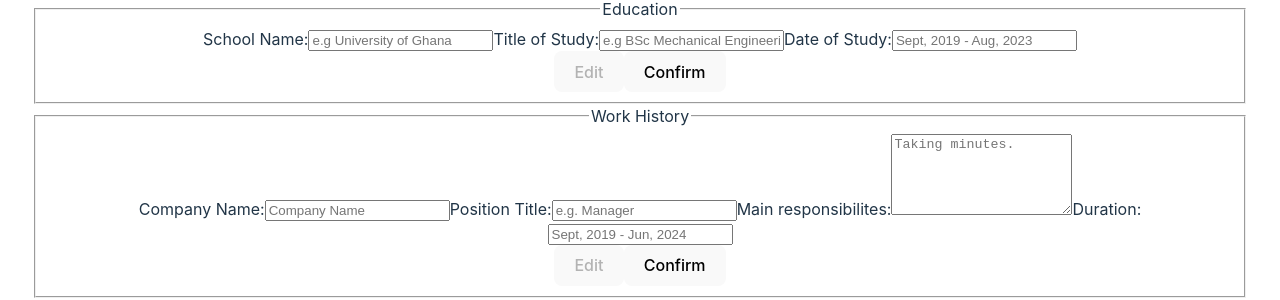
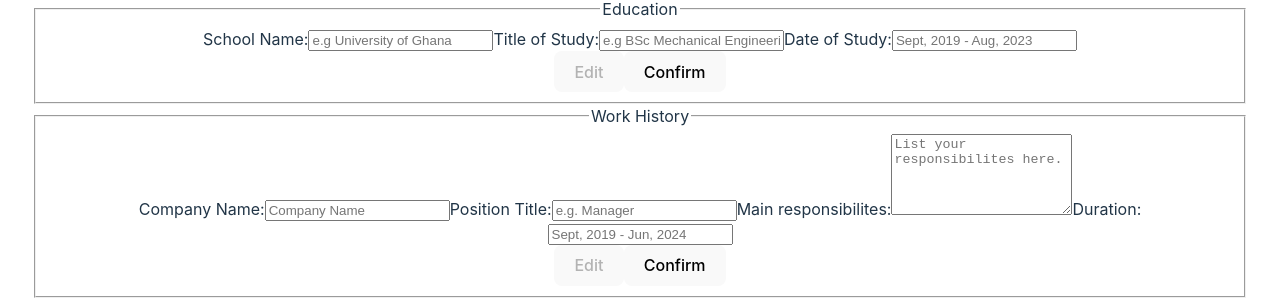
Before and after one commit to mayorr-star/CV_App, a React (Vite) app: page / in a window 1280 px wide. Shown: the part 460-760 px from the top of the page. Built offline with nearby package versions, Linux system fonts and the light colour scheme.

Commit message:
Change the place of the textarea element
Increase accessibility

```diff
--- a/src/components/WorkExperience.jsx
+++ b/src/components/WorkExperience.jsx
@@ -12,7 +12,7 @@ const WorkExperienceForm = ({handleChange, keyId}) => {
       <div className="form_controls">
         <Input name="companyName" text="Company Name:" handlechange={handleChange} placeholder="Company Name" isActive={activeIndex === 1}/>
         <Input name="position" text="Position Title:" handlechange={handleChange} placeholder="e.g. Manager" isActive={activeIndex === 1}/>
-        <TextArea text="Main responsibilites:" id="roles" placeholder="Taking minutes." isActive={activeIndex === 1}/>
+        <TextArea text="Main responsibilites:" id="roles" placeholder="List your responsibilites here." isActive={activeIndex === 1} handlechange={handleChange}/>
         <Input name="duration" text="Duration:" handlechange={handleChange} placeholder="Sept, 2019 - Jun, 2024" isActive={activeIndex === 1}/>
       </div>
       <div className="button_container">
```
